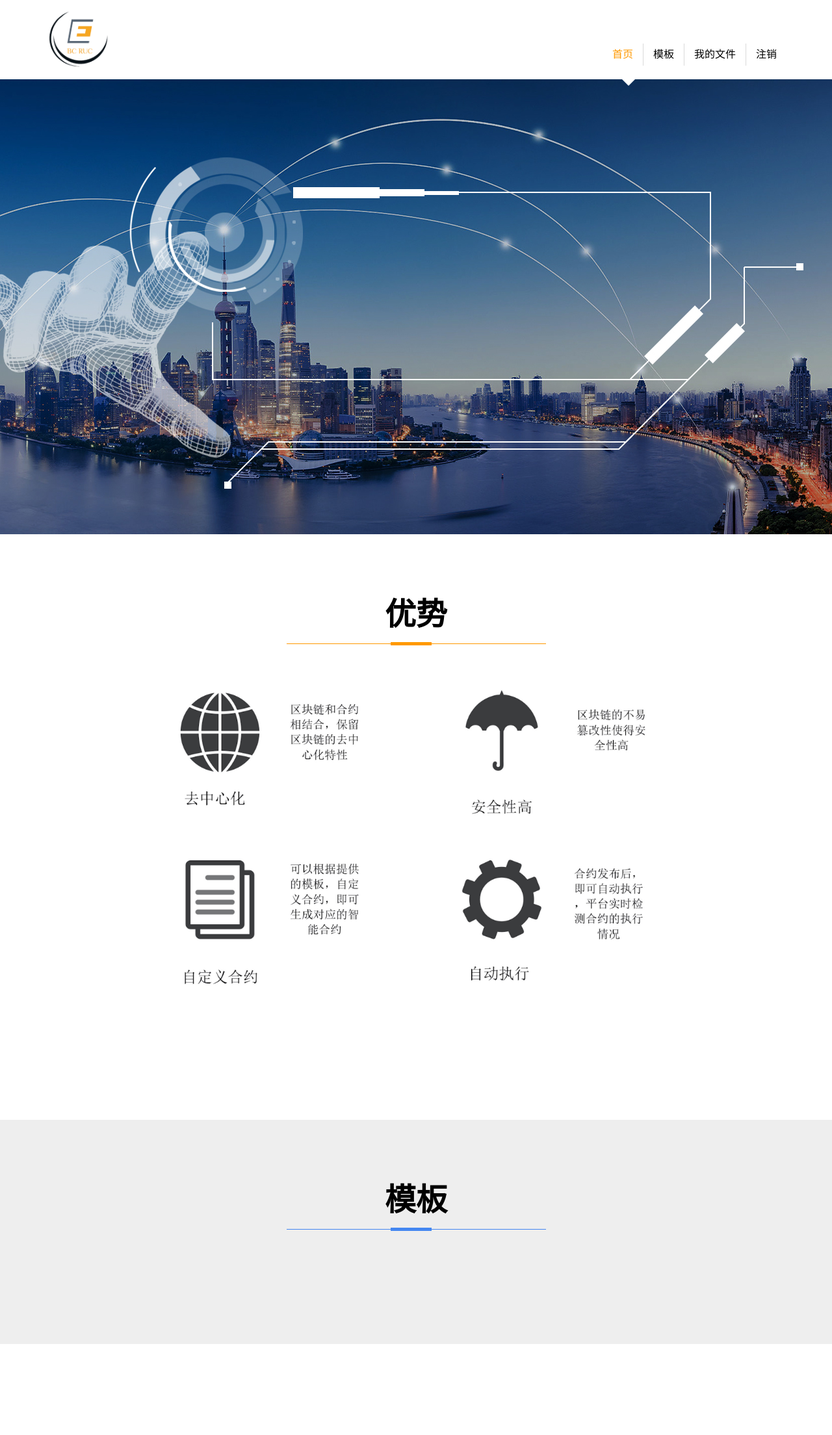
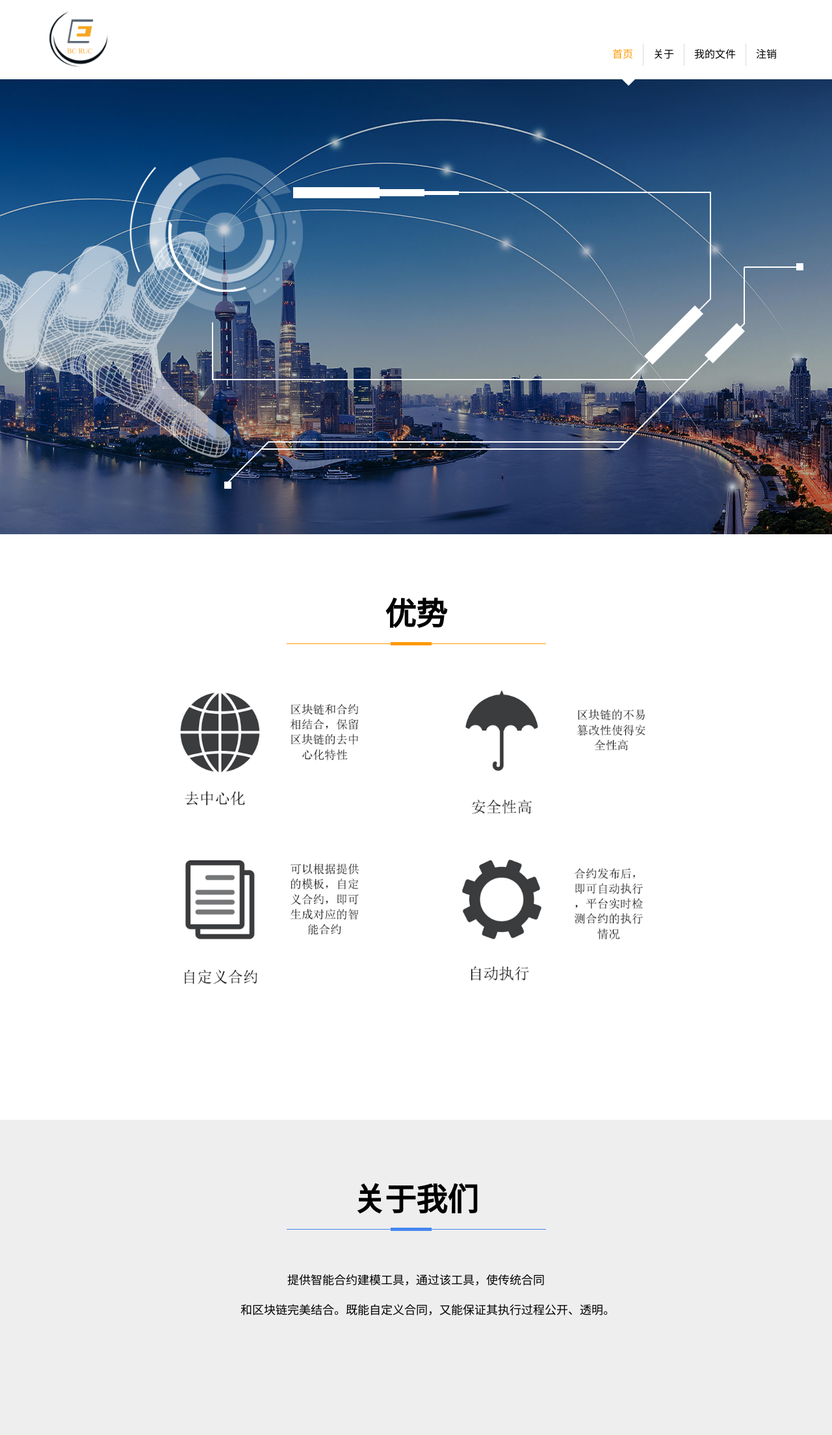
Before and after one commit to zhayujie/contract-page, a Flask app: template templates/user.html in a window 1280 px wide. Shown: the whole page at 65% size. Before the commit the page ends 2068 px from the top, so only its background shows below. Run offline with Flask 2, Linux system fonts and the light colour scheme; the template is opened without the code that fills it: most values are stand-ins (such as "Sample title", 1, 10 or a date in 2020).

Commit message:
修改了页面中的某些文本

```diff
--- a/templates/contract-content.html
+++ b/templates/contract-content.html
@@ -79,13 +79,13 @@
                         <div>
                             <form action="/contract" method="post">
                                 <input type="hidden" id="hint" name="username" value="{{ contract[1] }}">
-                                <button type="submit" class="btn btn-warning">新建承诺</button>
+                                <button type="submit" class="btn btn-warning">新建合约</button>
                             </form>
                         </div>
                         <div style="margin-top: 20px;">
                             <form action="/file" method="post">
                                 <input type="hidden" name="username" value="{{ contract[1] }}">
-                                <button type="submit" class="btn btn-default">所有承诺</button>
+                                <button type="submit" class="btn btn-default">所有合约</button>
                             </form>
                         </div>
                     </div >
--- a/templates/file.html
+++ b/templates/file.html
@@ -79,11 +79,11 @@
                         <div>
                             <form action="/contract" method="post">
                                 <input type="hidden" id="hint" name="username" value="{{ username }}">
-                                <button type="submit" class="btn btn-warning">新建承诺</button>
+                                <button type="submit" class="btn btn-warning">新建合约</button>
                             </form>
                         </div>
                         <div style="margin-top: 20px;">
-                            <button type="button" class="btn btn-default">所有承诺</button>
+                            <button type="button" class="btn btn-default">所有合约</button>
                         </div >
                     </div >
 
--- a/templates/index.html
+++ b/templates/index.html
@@ -68,7 +68,7 @@
 <div class="team" id="template">
 	<div class="container">
 		<div class="about-w3l w3agile">
-			<h3>关于</h3>
+			<h3>关于我们</h3>
 			<div class="about-t wthree">
 				<b></b>
 				<b class="line"></b>
--- a/templates/user.html
+++ b/templates/user.html
@@ -34,7 +34,7 @@
                     <ul class="nav navbar-nav ">
                         <br><br>
                         <li><a class="scroll active">首页</a><span></span> </li>
-                        <li><a href="#template" class="scroll" >模板</a><span></span></li>
+                        <li><a href="#template" class="scroll" >关于</a><span></span></li>
                         <li><a href="#" onclick='$("#form").submit()'>我的文件</a><span></span></li>
                         <li><a href="/">注销</a></li>
                     </ul>
@@ -67,18 +67,22 @@
         </div>
     </div>
 </div>
- <div class="team" id="template">
+<div class="team" id="template">
     <div class="container">
         <div class="about-w3l w3agile">
-            <h3>模板</h3>
+            <h3>关于我们</h3>
             <div class="about-t wthree">
                 <b></b>
                 <b class="line"></b>
             </div>
+            <br><br>
+            <p><font color="black" size="4">提供智能合约建模工具，通过该工具，使传统合同</font></p>
+            <p><font color="black" size="4">&emsp;&emsp;和区块链完美结合。既能自定义合同，又能保证其执行过程公开、透明。</font></p>
         </div>
         <div class="clearfix"></div>
     </div>
 </div>
+
  <!-- //for bootstrap working -->
  </body>
 </html>
```
